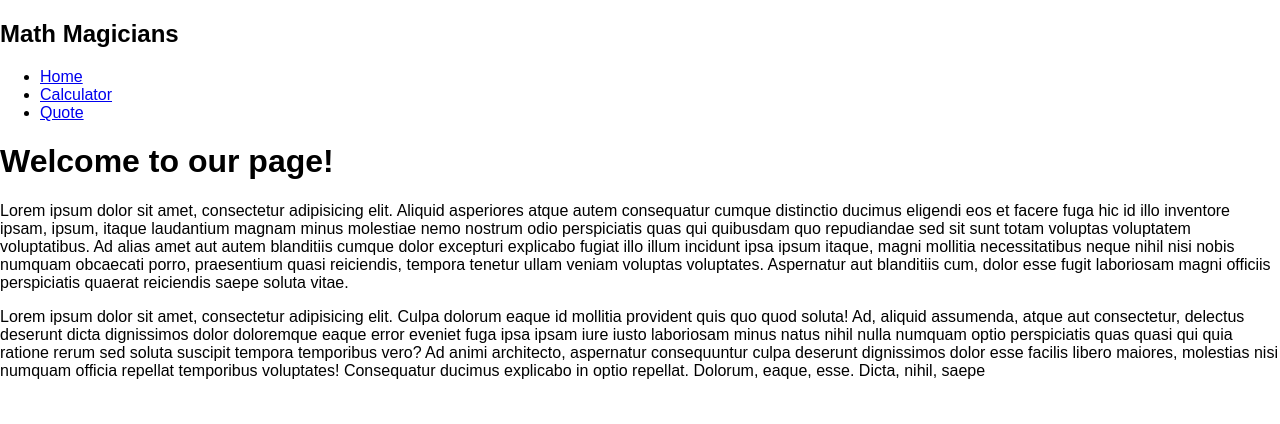
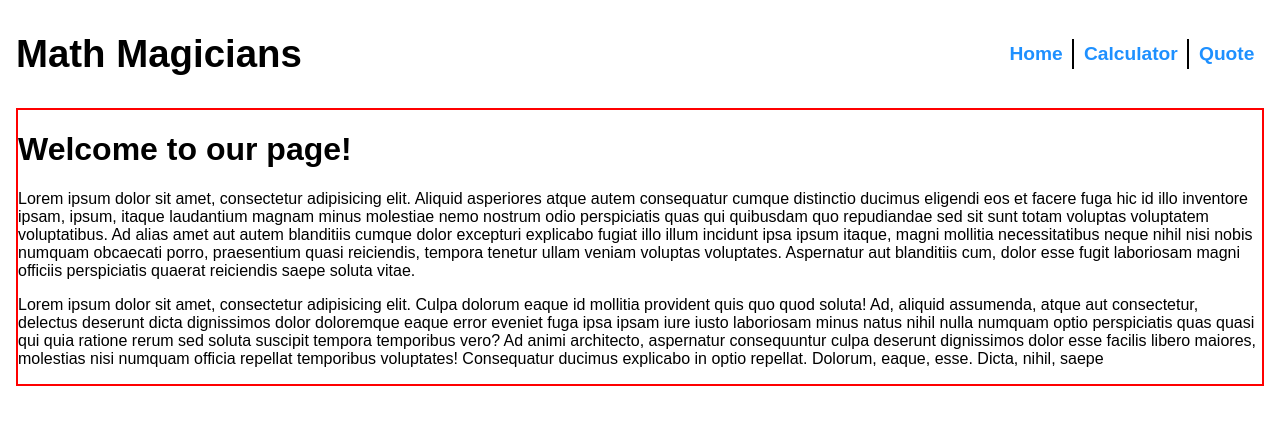
Before and after one commit to KumarAmitt/calculator, a React (Create React App) app: page / in a window 1280 px wide. Shown: the top 424 px of the page. Built offline with nearby package versions, Linux system fonts and the light colour scheme.

Commit message:
Add Style to navbar

```diff
--- a/src/components/Home.js
+++ b/src/components/Home.js
@@ -6,7 +6,7 @@ const Home = () => {
   const p2 = 'Lorem ipsum dolor sit amet, consectetur adipisicing elit. Culpa dolorum eaque id mollitia provident quis quo quod soluta! Ad, aliquid assumenda, atque aut consectetur, delectus deserunt dicta dignissimos dolor doloremque eaque error eveniet fuga ipsa ipsam iure iusto laboriosam minus natus nihil nulla numquam optio perspiciatis quas quasi qui quia ratione rerum sed soluta suscipit tempora temporibus vero? Ad animi architecto, aspernatur consequuntur culpa deserunt dignissimos dolor esse facilis libero maiores, molestias nisi numquam officia repellat temporibus voluptates! Consequatur ducimus explicabo in optio repellat. Dolorum, eaque, esse. Dicta, nihil, saepe';
   return (
     <>
-      <div>
+      <div className="Home">
         <h1>{greet}</h1>
         <p>{p1}</p>
         <p>{p2}</p>
--- a/src/index.css
+++ b/src/index.css
@@ -1,3 +1,6 @@
+@import './stylesheets/home.css';
+@import './stylesheets/navbar.css';
+
 :root {
   box-sizing: border-box;
 }
@@ -9,7 +12,7 @@
 }
 
 body {
-  margin: 0;
+  margin: 0 1em;
   padding: 0;
   font-family: sans-serif;
 }
--- /dev/null
+++ b/src/stylesheets/home.css
@@ -0,0 +1,3 @@
+.Home {
+  border: 2px solid red;
+}
--- /dev/null
+++ b/src/stylesheets/navbar.css
@@ -0,0 +1,31 @@
+nav {
+  display: flex;
+  justify-content: space-between;
+}
+
+nav h1 {
+  font-size: 2.4rem;
+}
+
+nav ul {
+  list-style-type: none;
+  display: flex;
+  align-items: center;
+  padding-left: 0;
+  font-size: 1.2rem;
+}
+
+nav ul li {
+  padding: 0.2em 0.5em;
+}
+
+nav ul li:not(:first-child) {
+  border-left: 2px solid;
+}
+
+nav ul li a {
+  margin-bottom: 0;
+  color: dodgerblue;
+  font-weight: bold;
+  text-decoration: none;
+}
```
